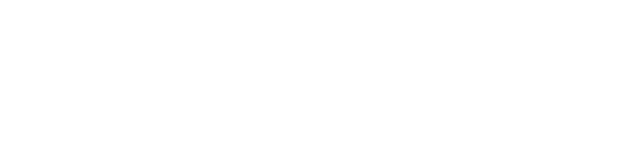
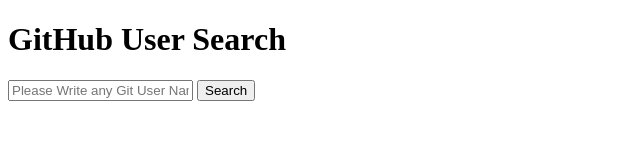
Before and after one commit to abenet-asnake/Git-User-Search, a website: page public/index.html in a window 1280 px wide. Shown: the whole page, without its empty margins (0-640 px from the left). Drawn offline with Linux system fonts and the light colour scheme.

Commit message:
stracture of the html

```diff
--- a/public/index.html
+++ b/public/index.html
@@ -8,6 +8,10 @@
     <title>Git Hub User Search </title>
 </head>
 <body>
+    <h1>GitHub User Search</h1>
+    <input type="text" id="gitusername" placeholder="Please Write any Git User Name">
+    <button onclick="searchUser()">Search</button>
+     <div class="userDetail"></div>
    <script src="script.js" ></script>
 </body>
 </html>
```
